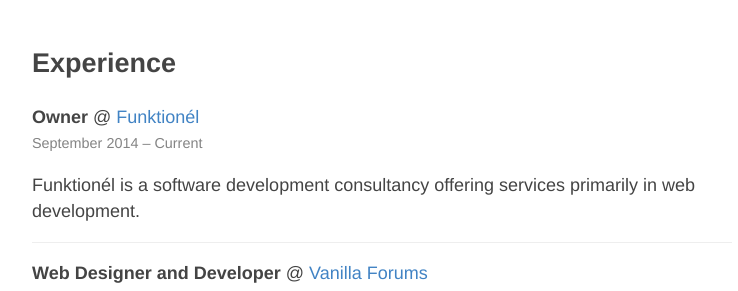
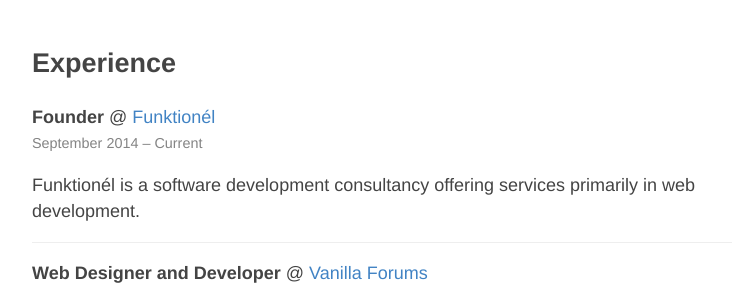
Before and after one commit to kasperisager/kasperisager.github.io, a Jekyll site: the page built from index.html, in a window 1280 px wide. Shown: the part 468-759 px from the top of the page, without its empty margins (258-996 px from the left). Built offline with Jekyll 4.4.1, drawn with Linux system fonts in a browser that asks for light colours; Markdown is read by kramdown in place of the engine named in the settings.

Commit message:
Word up.

```diff
--- a/_data/experiences.yml
+++ b/_data/experiences.yml
@@ -1,4 +1,4 @@
-- position: "Owner"
+- position: "Founder"
   company:
     name: "Funktionél"
     url: "http://funktionel.co"
```
